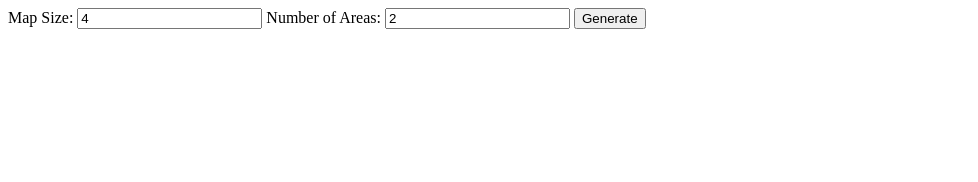
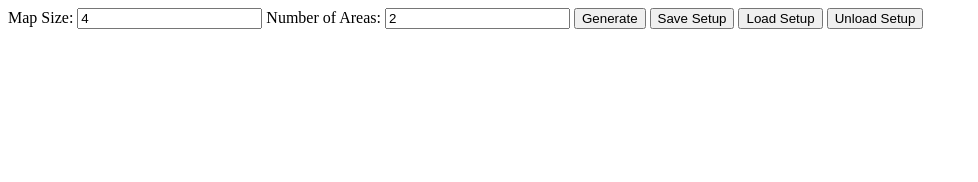
Before and after one commit to dlbrptrvc/mapgen, a plain HTML site: page index.html in a window 1280 px wide. Shown: the whole page, without its empty margins (0-978 px from the left). Drawn offline with Linux system fonts and the light colour scheme.

Commit message:
Debug buttons feature

```diff
--- a/index.html
+++ b/index.html
@@ -14,6 +14,9 @@
             <label for="nOfAreas">Number of Areas:</label>
             <input id="nOfAreas"type="text" value="2">
             <button id="genMapBtn">Generate</button>
+            <button id="saveSetup">Save Setup</button>
+            <button id="loadSetup">Load Setup</button>
+            <button id="unloadSetup">Unload Setup</button>
         </div>
         <div id="container">
             <canvas id="map"></canvas>
```
